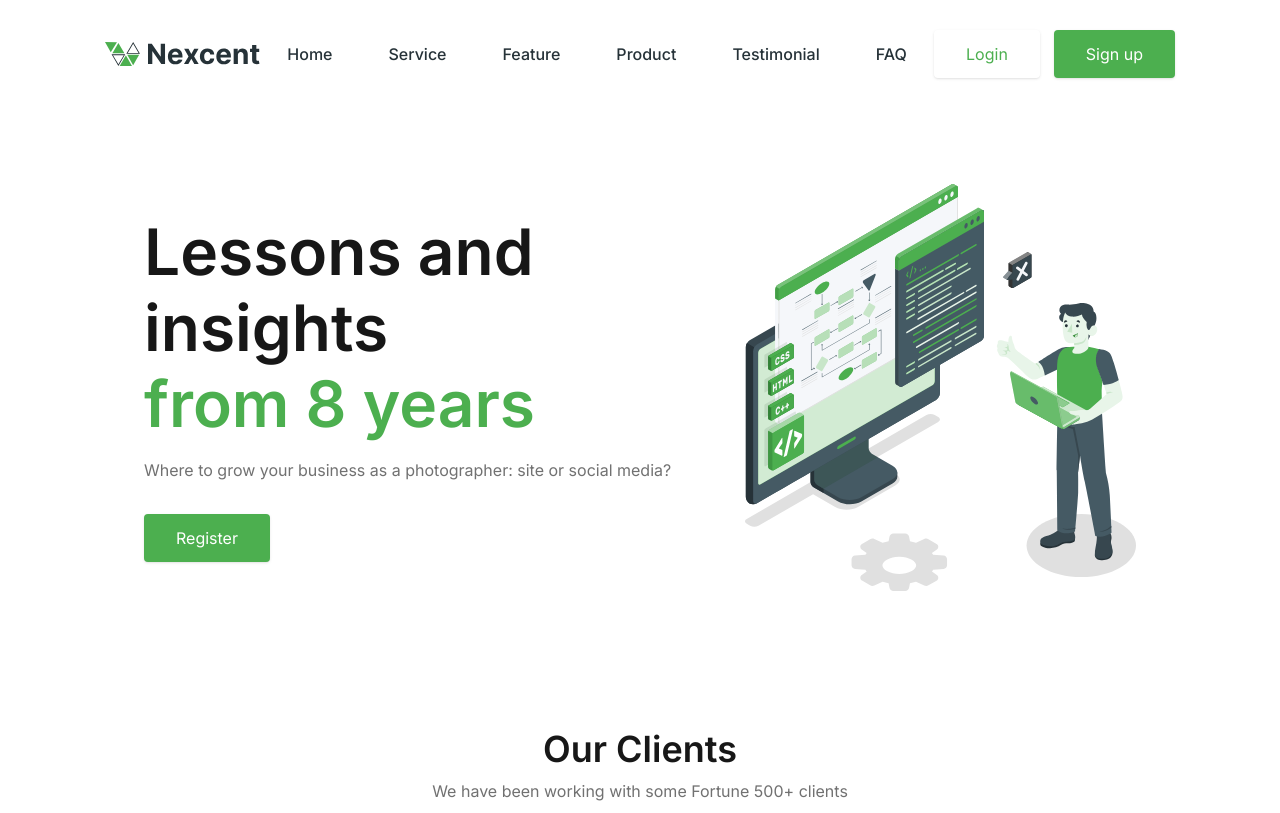
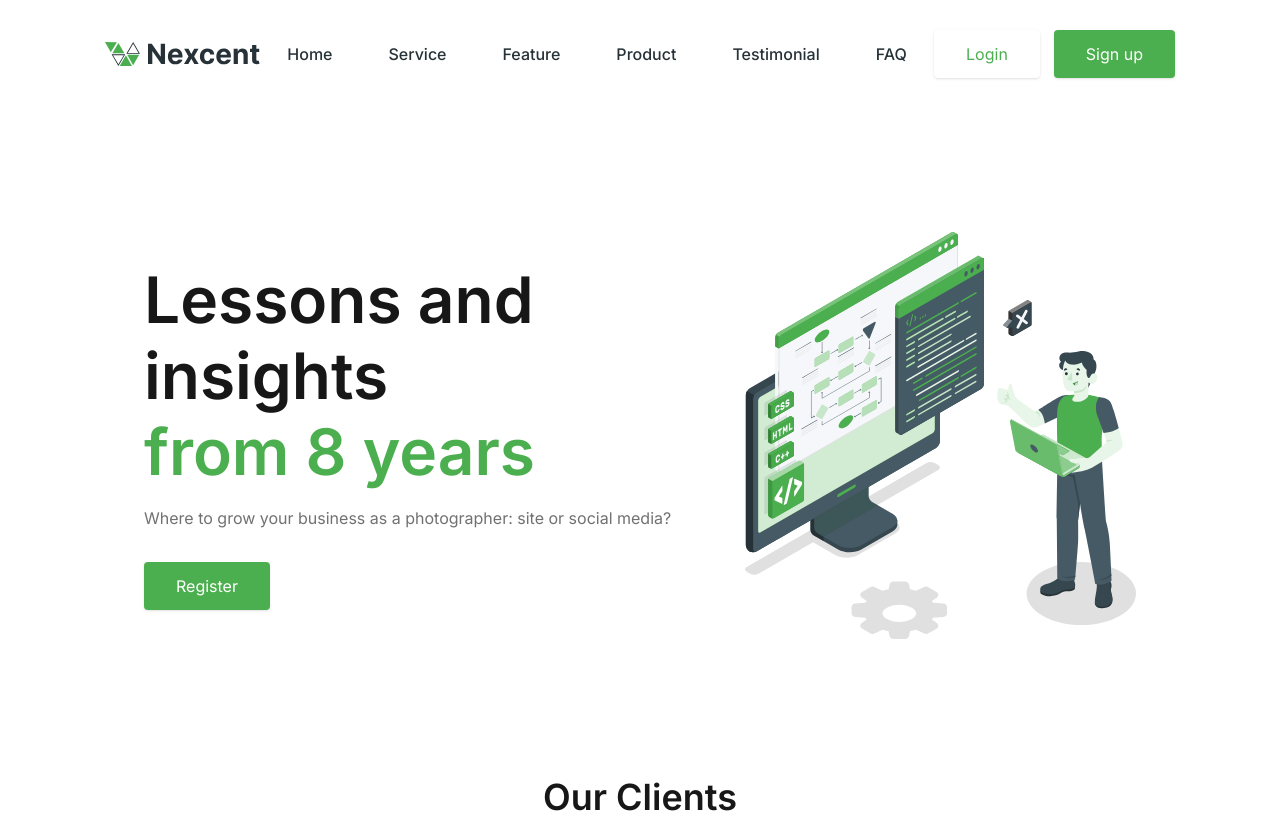
Before and after one commit to NekkoubOussama/Nexcent, a Next.js app: page / in a window 1280 px wide. Shown: the top 813 px of the page. Built offline with nearby package versions, Linux system fonts and the light colour scheme.

Commit message:
littel fix

```diff
--- a/components/headerGlobal/hero.tsx
+++ b/components/headerGlobal/hero.tsx
@@ -5,7 +5,7 @@ import Button from "../button";
 
 export default function Hero() {
   return (
-    <section className="pb-[6rem] pt-[11.5rem] flex justify-between px-[9rem] ">
+    <section className="pb-[6rem] pt-[14.5rem] flex justify-between px-[9rem] ">
       <div className="flex flex-col justify-center animate-fade-in ">
         <h1 className=" text-d_grey">
           Lessons and insights <br />
```
